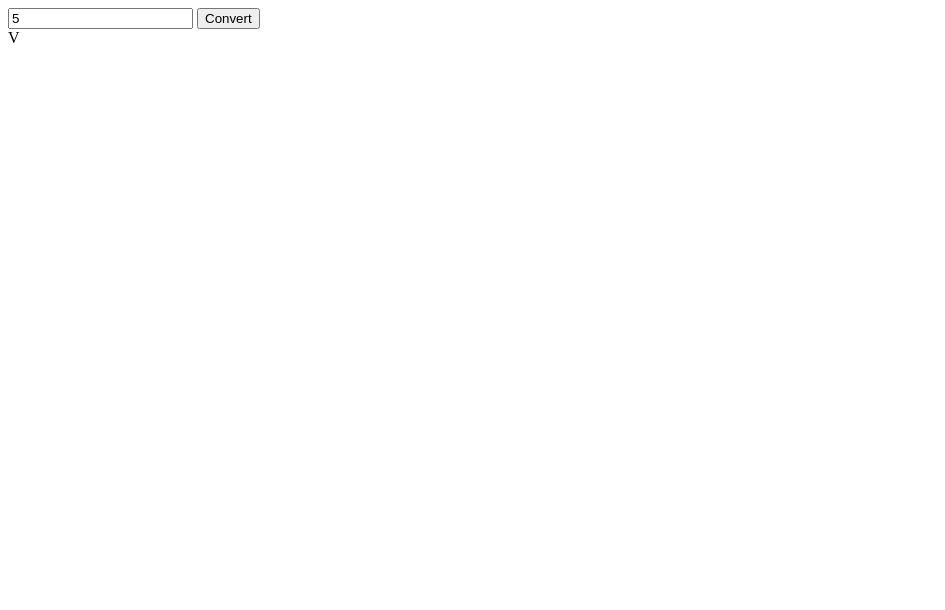
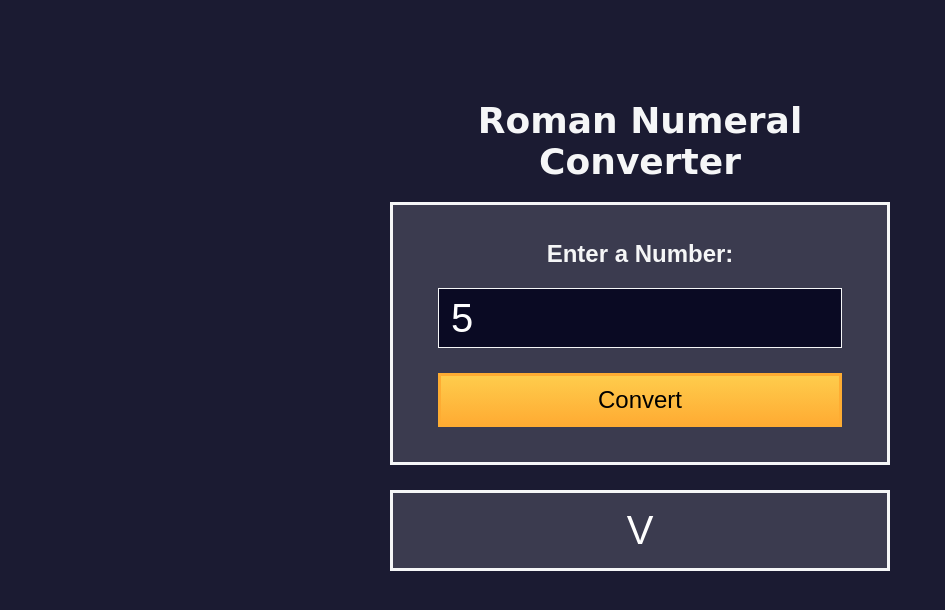
Before and after one commit to A-Gemy/FreeCodeCamp-JavaScript-Algorithms-and-Data-Structures, a plain HTML site: page 09 - PROJECT 02 - Roman Numeral Converter/index.html in a window 1280 px wide. Both pictures are taken after typing "5" into the empty fields and a click on the button "Convert". Shown: the whole page, without its empty margins (0-945 px from the left). Drawn offline with Linux system fonts and the light colour scheme.

Commit message:
add styles to roman numeral converter project

```diff
--- a/09 - PROJECT 02 - Roman Numeral Converter/index.html
+++ b/09 - PROJECT 02 - Roman Numeral Converter/index.html
@@ -8,9 +8,17 @@
     <link rel="stylesheet" href="style/styles.css" />
   </head>
   <body>
-    <input type="number" id="number" />
-    <button type="button" id="convert-btn">Convert</button>
-    <div id="output"></div>
+    <main>
+      <h1>Roman Numeral Converter</h1>
+      <form>
+        <fieldset>
+          <label for="number">Enter a Number:</label>
+          <input type="number" id="number" />
+          <button type="button" id="convert-btn">Convert</button>
+        </fieldset>
+      </form>
+      <div id="output" class="output hidden"></div>
+    </main>
 
     <!-- Javascript Scripts -->
     <script src="js/script.js"></script>
--- a/09 - PROJECT 02 - Roman Numeral Converter/js/script.js
+++ b/09 - PROJECT 02 - Roman Numeral Converter/js/script.js
@@ -4,14 +4,24 @@ const output = document.getElementById("output");
 
 function checkInputValue() {
   if (!inputNumber.value) {
+    updateAnError();
     output.textContent = "Please enter a valid number";
   } else if (inputNumber.value <= 0) {
+    updateAnError();
     output.textContent = "Please enter a number greater than or equal to 1";
   } else if (inputNumber.value > 3999) {
+    updateAnError();
     output.textContent = "Please enter a number less than or equal to 3999";
   } else {
+    output.classList.remove("error");
+    output.classList.remove("hidden");
     output.textContent = convertToRoman(inputNumber.value);
   }
+}
+
+function updateAnError() {
+  output.classList.remove("hidden");
+  output.classList.add("error");
 }
 
 function convertToRoman(num) {
--- a/09 - PROJECT 02 - Roman Numeral Converter/style/styles.css
+++ b/09 - PROJECT 02 - Roman Numeral Converter/style/styles.css
@@ -0,0 +1,116 @@
+:root {
+  --white: #ffffff;
+  --gray-05: #f5f6f7;
+  --gray-75: #3b3b4f;
+  --gray-85: #1b1b32;
+  --gray-90: #0a0a23;
+  --blue-50: #198eee;
+  --danger-color: #850000;
+  --danger-background: #ffadad;
+}
+
+*,
+::before,
+::after {
+  padding: 0;
+  margin: 0;
+  box-sizing: border-box;
+}
+
+body {
+  min-height: 100vh;
+  padding: 80px 20px;
+  font-family: sans-serif;
+  font-size: 18px;
+  background-color: var(--gray-85);
+  color: var(--gray-05);
+}
+
+main {
+  display: flex;
+  flex-direction: column;
+  align-items: center;
+  justify-content: center;
+}
+
+h1 {
+  text-align: center;
+  margin: 20px 0;
+  max-width: 350px;
+  font-family: cursive;
+}
+
+form {
+  color: var(--gray-05);
+  margin: auto 25px;
+  padding: 15px auto;
+  border: 3px solid var(--gray-05);
+  text-align: center;
+  width: 90%;
+  max-width: 500px;
+  background-color: var(--gray-75);
+}
+
+fieldset {
+  border: 0 none;
+  padding: 25px;
+  margin: 10px 20px;
+}
+
+label {
+  display: block;
+  font-size: 1.5rem;
+  margin-bottom: 10px;
+  font-weight: bold;
+}
+
+input:focus-visible,
+button:focus-visible {
+  outline: 3px solid var(--blue-50);
+}
+
+input {
+  display: block;
+  font-size: 2.5rem;
+  width: 100%;
+  height: 60px;
+  padding: 6px 12px;
+  margin: 20px 0 10px;
+  line-height: 1.4;
+  color: var(--white);
+  background-color: var(--gray-90);
+  border: 1px solid var(--gray-05);
+}
+
+button {
+  cursor: pointer;
+  width: 100%;
+  font-size: 1.5rem;
+  background-image: linear-gradient(#fecc4c, #ffac33);
+  border: 3px solid #feac32;
+  margin-top: 15px;
+  padding: 10px 16px;
+}
+
+.output {
+  color: var(--white);
+  border: 3px solid var(--gray-05);
+  background-color: var(--gray-75);
+  font-size: 2.5rem;
+  width: 90%;
+  max-width: 500px;
+  padding: 15px;
+  margin-top: 25px;
+  text-align: center;
+}
+
+.error {
+  font-size: 2rem;
+  background-color: var(--danger-background);
+  border: 3px solid var(--danger-color);
+  color: var(--danger-color);
+}
+
+.hidden {
+  display: none;
+}
```
